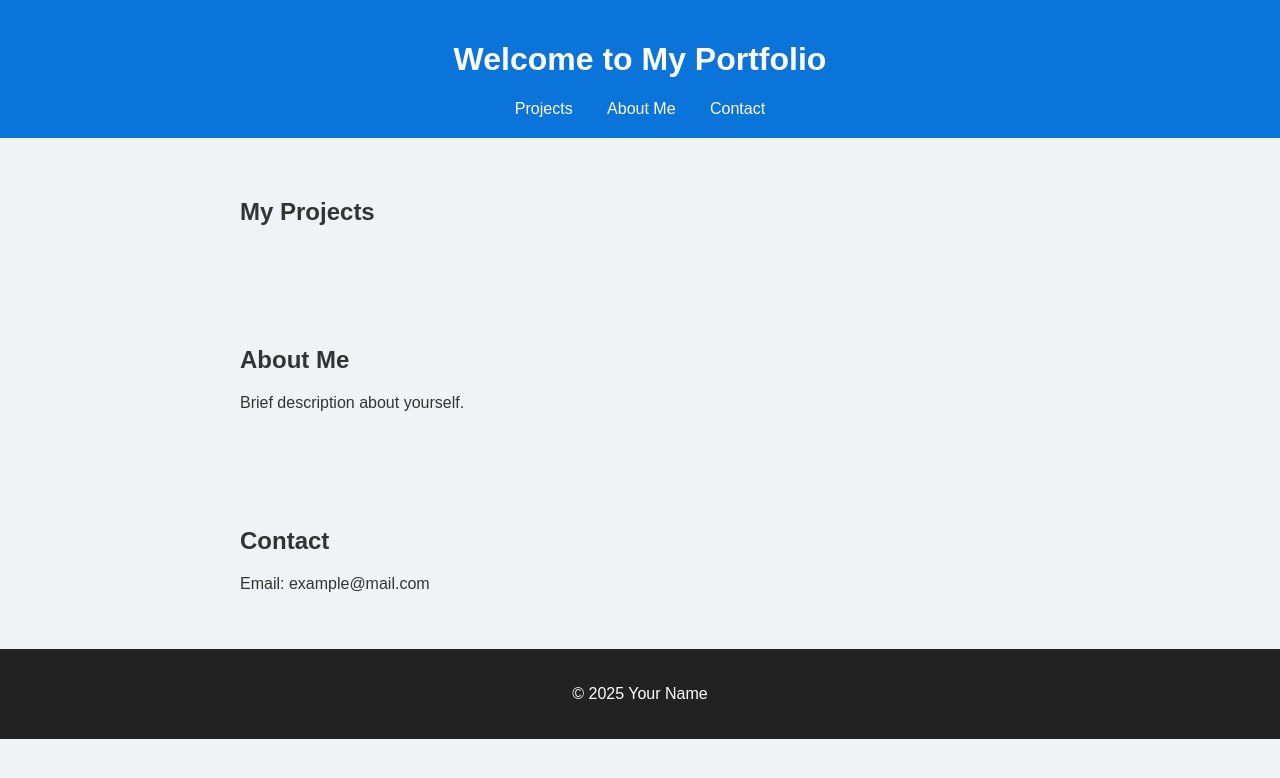
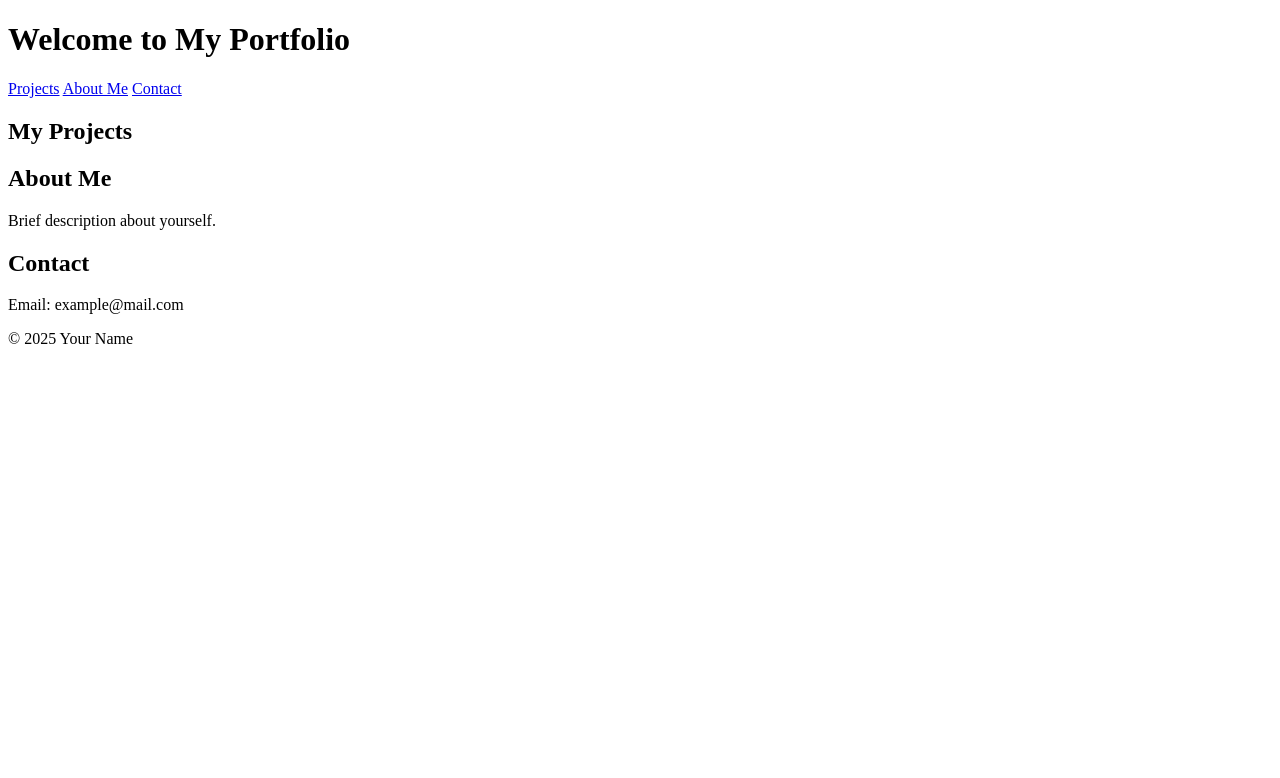
Before and after one commit to Hammad1012/Senior-Portfolio, a plain HTML site: page index.html in a window 1280 px wide. Drawn offline with Linux system fonts and the light colour scheme.

Commit message:
Update style.css

```diff
--- a/style.css
+++ b/style.css
@@ -1,33 +1,7 @@
-body {
-  font-family: Arial, sans-serif;
-  background: #f0f2f5;
-  color: #333;
-  margin: 0;
-  padding: 0;
-}
-
-header {
-  background: #0a74da;
-  color: white;
-  padding: 20px;
-  text-align: center;
-}
-
-nav a {
-  margin: 0 15px;
-  color: white;
-  text-decoration: none;
-}
-
-section {
-  padding: 40px 20px;
-  max-width: 800px;
-  margin: auto;
-}
-
-footer {
-  text-align: center;
-  padding: 20px;
-  background: #222;
-  color: white;
-}
+repository-name/
+├─ index.html       ← main webpage
+├─ style.css        ← styling for the page
+└─ images/          ← folder for your slide images
+   ├─ slide1.png
+   ├─ slide2.png
+   └─ etc...
```
